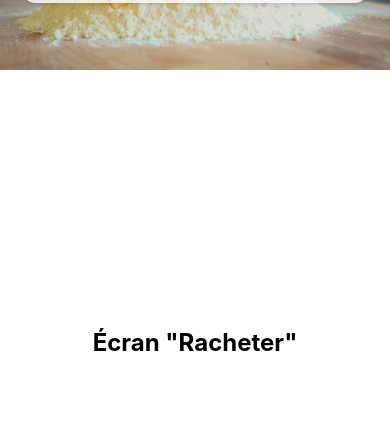
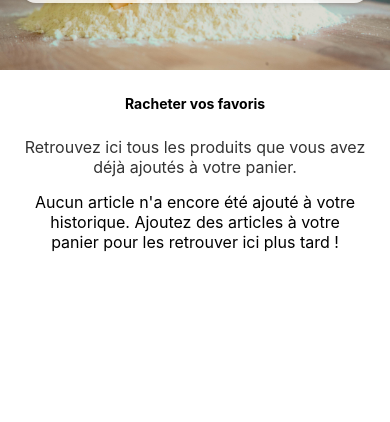
Before and after one commit to TRAORE-07/nekaburu, a React Native app: screen /BuyAgain in a window 390 px wide. Shown: the part 160-582 px from the top of the page. Built offline with nearby package versions, Linux system fonts and the light colour scheme.

Commit message:
nekaburu

```diff
--- a/package.json
+++ b/package.json
@@ -10,6 +10,7 @@
   },
   "dependencies": {
     "@expo/vector-icons": "^14.1.0",
+    "@react-native-async-storage/async-storage": "^2.2.0",
     "@react-navigation/bottom-tabs": "^7.3.14",
     "@react-navigation/native": "^7.1.14",
     "@react-navigation/native-stack": "^7.3.21",
--- a/src/screens/BuyAgain/BuyAgainScreen.tsx
+++ b/src/screens/BuyAgain/BuyAgainScreen.tsx
@@ -1,21 +1,190 @@
 // src/screens/BuyAgain/BuyAgainScreen.tsx
-import React from 'react';
-import { View, Text, StyleSheet, ScrollView } from 'react-native';
-import CustomHeader from '../../components/layout/CustomHeader'; //Header
+import React, { useState, useEffect, useCallback } from 'react';
+import { View, Text, StyleSheet, ScrollView, Dimensions, Animated, TouchableOpacity } from 'react-native';
+import { useNavigation, useFocusEffect } from '@react-navigation/native'; // Added useFocusEffect
+import type { NativeStackNavigationProp } from '@react-navigation/native-stack';
+import CustomHeader from '../../components/layout/CustomHeader';
+import ProductGrid from '../../components/layout/ProductGrid';
+import { dummyBreads, dummyPastries } from '../../data/Products';
+import { useCart } from '../../hooks/useCart';
+import Ionicons from '@expo/vector-icons/Ionicons';
+import theme from '../../styles/themes';
+import AsyncStorage from '@react-native-async-storage/async-storage';
+
+const { width } = Dimensions.get('window');
+const cardMargin = 10;
+
+// Constante pour la clé de stockage AsyncStorage
+const ADDED_PRODUCTS_HISTORY_KEY = 'addedProductsHistory';
+
+type CartPopupProps = {
+  itemCount: number;
+  onViewCart: () => void;
+  isVisible: boolean;
+};
+
+type RootStackParamList = {
+  Accueil: undefined;
+  Panier: undefined;
+};
+
+const CartPopup: React.FC<CartPopupProps> = ({ itemCount, onViewCart, isVisible }) => {
+  const animatedValue = React.useRef(new Animated.Value(0)).current;
+
+  useEffect(() => {
+    Animated.timing(animatedValue, {
+      toValue: isVisible ? 1 : 0,
+      duration: 300,
+      useNativeDriver: true,
+    }).start();
+  }, [isVisible]);
+
+  const translateY = animatedValue.interpolate({
+    inputRange: [0, 1],
+    outputRange: [100, 0],
+  });
+
+  if (!isVisible && animatedValue.__getValue() === 0) return null;
+
+  return (
+    <Animated.View style={[styles.cartPopupContainer, { transform: [{ translateY }] }]}>
+      <TouchableOpacity onPress={onViewCart} style={styles.cartPopupButton}>
+        <View style={styles.cartPopupContent}>
+          <Text style={styles.cartPopupText}>{itemCount} Article{itemCount > 1 ? 's' : ''}</Text>
+          <Text style={styles.viewCartText}>Voir le panier</Text>
+        </View>
+        <Ionicons name="chevron-forward" size={18} color="#FFF" />
+      </TouchableOpacity>
+    </Animated.View>
+  );
+};
 
 function BuyAgainScreen(): React.JSX.Element {
+  const navigation = useNavigation<NativeStackNavigationProp<RootStackParamList>>();
+  const { cart, addToCart, removeFromCart, getQuantity, totalItems } = useCart();
+  const [searchQuery, setSearchQuery] = useState('');
+  const [showCartPopup, setShowCartPopup] = useState(false);
+  // Nouvel état pour stocker l'historique des IDs des produits ajoutés
+  const [addedProductHistory, setAddedProductHistory] = useState<string[]>([]);
+
+  // Charger l'historique des produits ajoutés depuis AsyncStorage au montage
+  useEffect(() => {
+    const loadAddedProductsHistory = async () => {
+      try {
+        const historyString = await AsyncStorage.getItem(ADDED_PRODUCTS_HISTORY_KEY);
+        if (historyString) {
+          setAddedProductHistory(JSON.parse(historyString));
+        }
+      } catch (error) {
+        console.error("Failed to load added products history from AsyncStorage", error);
+      }
+    };
+    loadAddedProductsHistory();
+  }, []);
+
+  // Mettre à jour l'historique chaque fois que le panier change (quand des items sont ajoutés)
+  // et persister dans AsyncStorage.
+  // Utilisez useFocusEffect pour garantir que l'historique est à jour même si on navigue hors de l'écran d'accueil.
+  useFocusEffect(
+    useCallback(() => {
+      const updateAndSaveHistory = async () => {
+        // Obtenez les IDs des produits actuellement dans le panier
+        const currentCartProductIds = Object.keys(cart);
+        // Créez un nouvel historique en combinant l'ancien et les nouveaux IDs uniques
+        const newHistory = Array.from(new Set([...addedProductHistory, ...currentCartProductIds]));
+
+        if (JSON.stringify(newHistory) !== JSON.stringify(addedProductHistory)) {
+          setAddedProductHistory(newHistory);
+          try {
+            await AsyncStorage.setItem(ADDED_PRODUCTS_HISTORY_KEY, JSON.stringify(newHistory));
+          } catch (error) {
+            console.error("Failed to save added products history to AsyncStorage", error);
+          }
+        }
+      };
+      updateAndSaveHistory();
+    }, [cart, addedProductHistory]) // Dépendances: panier actuel et l'état de l'historique
+  );
+
+
+  // Combiner tous les produits disponibles (pain et pâtisseries)
+  const allProducts = [...dummyBreads, ...dummyPastries];
+
+  // Filtrer les produits pour n'afficher que ceux qui sont dans l'historique
+  const productsFromHistory = allProducts.filter(product =>
+    addedProductHistory.includes(product.id)
+  );
+
+  // Appliquer le filtre de recherche sur les produits de l'historique
+  const filteredProducts = productsFromHistory.filter(p =>
+    p.name.toLowerCase().includes(searchQuery.toLowerCase())
+  );
+
+  // Séparer les pains et pâtisseries filtrés pour les afficher dans des grilles distinctes
+  const filteredBreadsInHistory = filteredProducts.filter(p => dummyBreads.some(b => b.id === p.id));
+  const filteredPastriesInHistory = filteredProducts.filter(p => dummyPastries.some(pa => pa.id === p.id));
+
+  useEffect(() => {
+    setShowCartPopup(totalItems > 0);
+  }, [totalItems]);
+
   const handleSearch = (searchText: string) => {
-    console.log('Recherche lancée sur l’accueil pour:', searchText);
-    // implémenterier la logique de recherche, par exemple filtrer les produits
+    setSearchQuery(searchText);
+  };
+
+  const handleViewCart = () => {
+    navigation.navigate('Panier');
   };
 
   return (
-    <View style={styles.fullScreen}> {/* Un conteneur qui prend tout l'écran */}
-    <CustomHeader appName="NEKABURU" onSearch={handleSearch} /> {/* Utilisez votre en-tête */}
-    <View style={styles.container}>
-      <Text style={styles.title}>Écran "Racheter"</Text>
-      {/* Ajoutez ici le contenu de votre page "Racheter" */}
-      </View>
+    <View style={styles.fullScreen}>
+      <CustomHeader appName="NEKABURU" onSearch={handleSearch} />
+      <ScrollView contentContainerStyle={styles.contentContainer}>
+        <Text style={styles.title}>Racheter vos favoris</Text>
+        <Text style={styles.welcomeText}>
+          Retrouvez ici tous les produits que vous avez déjà ajoutés à votre panier.
+        </Text>
+
+        {filteredProducts.length === 0 ? (
+          <Text style={styles.noItemsText}>
+            Aucun article n'a encore été ajouté à votre historique. Ajoutez des articles à votre panier pour les retrouver ici plus tard !
+          </Text>
+        ) : (
+          <>
+            {filteredBreadsInHistory.length > 0 && (
+              <>
+                <Text style={styles.sectionTitle}>Vos Pains Préférés</Text>
+                <ProductGrid
+                  products={filteredBreadsInHistory}
+                  showStepper
+                  onAddToCart={(id) => addToCart(id)}
+                  onRemoveFromCart={(id) => removeFromCart(id)}
+                  getQuantity={getQuantity}
+                />
+              </>
+            )}
+
+            {filteredPastriesInHistory.length > 0 && (
+              <>
+                <Text style={styles.sectionTitle}>Vos Pâtisseries Préférées</Text>
+                <ProductGrid
+                  products={filteredPastriesInHistory}
+                  showStepper
+                  onAddToCart={(id) => addToCart(id)}
+                  onRemoveFromCart={(id) => removeFromCart(id)}
+                  getQuantity={getQuantity}
+                />
+              </>
+            )}
+          </>
+        )}
+      </ScrollView>
+
+      <CartPopup
+        itemCount={totalItems}
+        onViewCart={handleViewCart}
+        isVisible={showCartPopup}
+      />
     </View>
   );
 }
@@ -23,18 +192,81 @@ function BuyAgainScreen(): React.JSX.Element {
 const styles = StyleSheet.create({
   fullScreen: {
     flex: 1,
-    backgroundColor: '#fff', // Le fond de l'écran principal
+    backgroundColor: theme.colors.white,
   },
-  container: {
-    flex: 1,
-    justifyContent: 'center',
-    alignItems: 'center',
-    backgroundColor: '#fff', // Couleur d'arrière-plan pour distinguer
+  contentContainer: {
+    padding: cardMargin,
+    paddingBottom: theme.spacing.lg + 100, // Espace pour le popup du panier
+  },
+  welcomeText: {
+    fontSize: theme.fontSize.normal,
+    marginBottom: theme.spacing.md,
+    marginTop: theme.spacing.sm,
+    color: theme.colors.grayDark,
+    textAlign: 'center',
+    width: '100%',
   },
   title: {
-    fontSize: 24,
+    fontSize: theme.fontSize.xlarge,
     fontWeight: 'bold',
-    marginBottom: 20,
+    marginVertical: theme.spacing.md,
+    textAlign: 'center',
+    color: theme.colors.text,
+  },
+  sectionTitle: {
+    fontSize: theme.fontSize.large,
+    fontWeight: 'bold',
+    marginBottom: theme.spacing.md,
+    marginTop: theme.spacing.lg, // Plus d'espace entre les sections
+    color: theme.colors.grayDark,
+    textAlign: 'center',
+    width: '100%',
+  },
+  noItemsText: {
+    fontSize: theme.fontSize.normal,
+    color: theme.colors.gray,
+    textAlign: 'center',
+    marginTop: theme.spacing.xl,
+    paddingHorizontal: theme.spacing.md,
+  },
+  cartPopupContainer: {
+    position: 'absolute',
+    bottom: theme.spacing.lg,
+    left: cardMargin,
+    right: cardMargin,
+    borderRadius: theme.borderRadius.lg,
+    overflow: 'hidden',
+    shadowColor: theme.colors.shadow,
+    shadowOffset: { width: 0, height: 4 },
+    shadowOpacity: 0.3,
+    shadowRadius: 6,
+    elevation: 10,
+    zIndex: 100,
+  },
+  cartPopupButton: {
+    flexDirection: 'row',
+    alignItems: 'center',
+    justifyContent: 'space-between',
+    backgroundColor: theme.colors.primary,
+    paddingVertical: theme.spacing.md,
+    paddingHorizontal: theme.spacing.lg,
+    width: '100%',
+  },
+  cartPopupContent: {
+    flexDirection: 'row',
+    alignItems: 'center',
+    flex: 1,
+  },
+  cartPopupText: {
+    color: theme.colors.white,
+    fontSize: theme.fontSize.normal,
+    fontWeight: 'normal',
+    marginRight: theme.spacing.sm,
+  },
+  viewCartText: {
+    color: theme.colors.white,
+    fontSize: theme.fontSize.medium,
+    fontWeight: 'bold',
   },
 });
 
```
Also changed, not shown: 1 other file (tests, documents, lock files or other folders).
